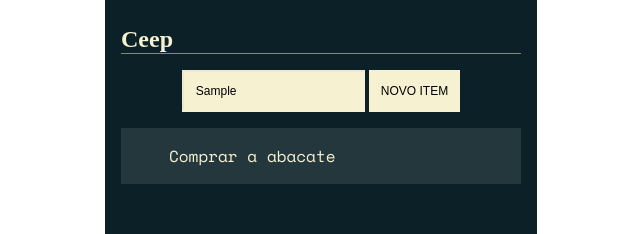
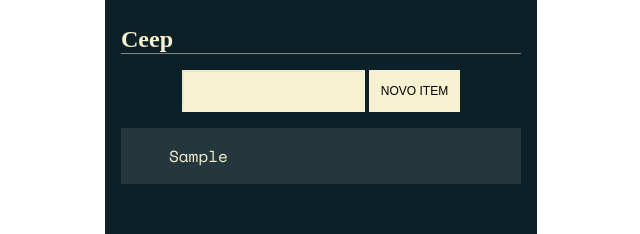
Before and after one commit to alvesskaio/ManipulacaoDoDom-js, a plain HTML site: page index.html in a window 1280 px wide. Both pictures are taken after typing "Sample" into the empty fields and a click on the button "NOVO ITEM". Shown: the part 240-474 px from the top of the page, without its empty margins (319-959 px from the left). Drawn offline with nearby package versions, Linux system fonts and the light colour scheme; a web font is replaced by a local one.

Commit message:
Atualização do conteudo do Index.html, adição do arquivo js,

```diff
--- a/index.html
+++ b/index.html
@@ -20,10 +20,7 @@
         <button class="form-button" data-form-button =""> Novo Item </button>
       </form>
 
-      <ul class="list">
-        <li class="list">
-          <p class="task">Comprar a abacate</p>
-        </li>
+      <ul class="list" data-lista>
 
       </ul>
     </div>
--- a/listaDeTarefas.js
+++ b/listaDeTarefas.js
@@ -3,10 +3,23 @@ const novaTarefa = document.querySelector('[data-form-button]')
 const criarTarefa = (evento) =>{
 
     evento.preventDefault()
-    const input=document.querySelector('[data-form-input]')
+
+    const lista= document.querySelector('[data-lista]')
+    const input= document.querySelector('[data-form-input]')
     const valor= input.value
-    console.log(valor)
-    // input.value=" "
+
+    const tarefa= document.createElement('li')
+    tarefa.classList.add('task')
+
+    const conteudo = `<p class="content">${valor}</p>`
+
+    tarefa.innerHTML=conteudo
+    lista.appendChild(tarefa)
+
+
+
+    input.value=" "
+
 }
 
 novaTarefa.addEventListener('click', criarTarefa )
```
